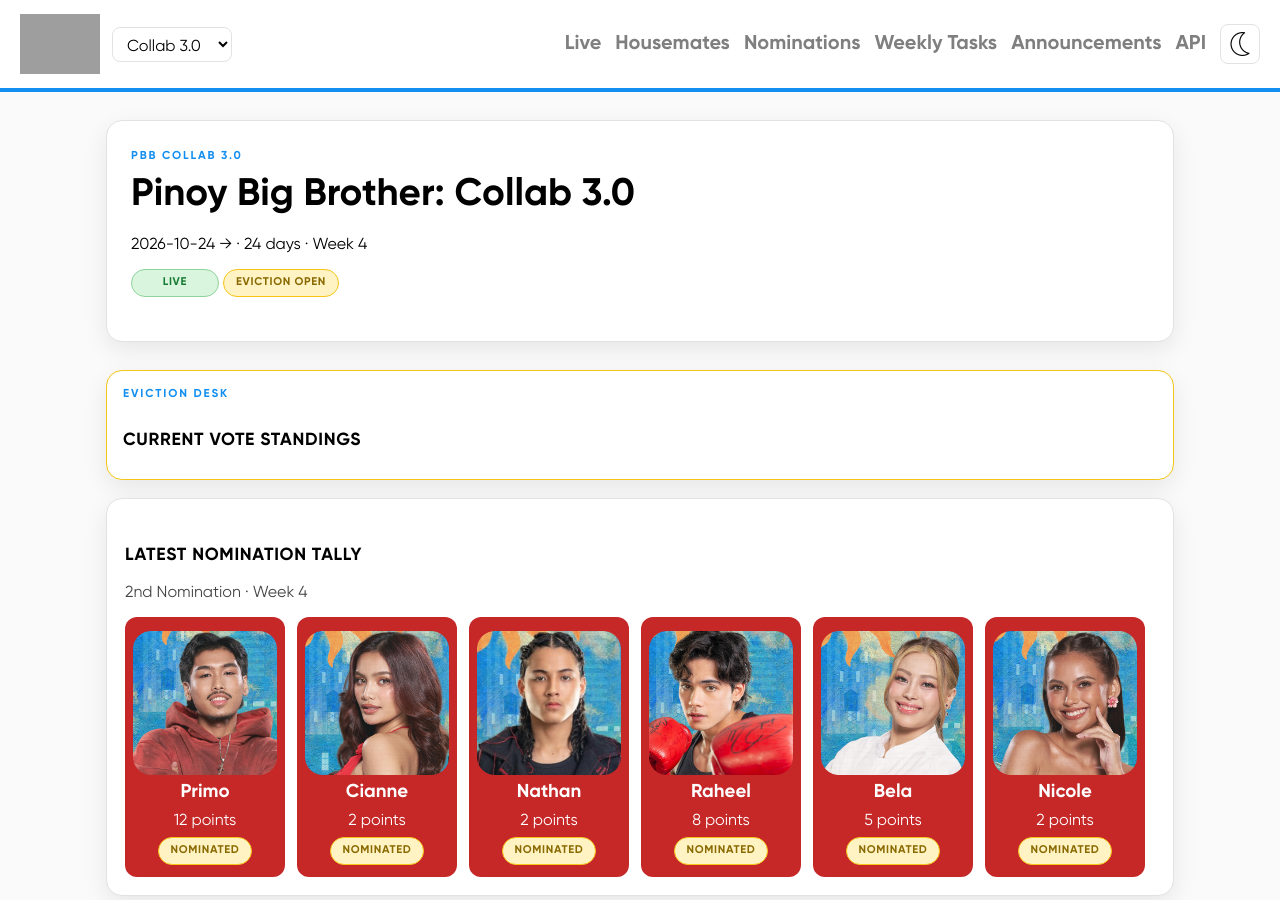
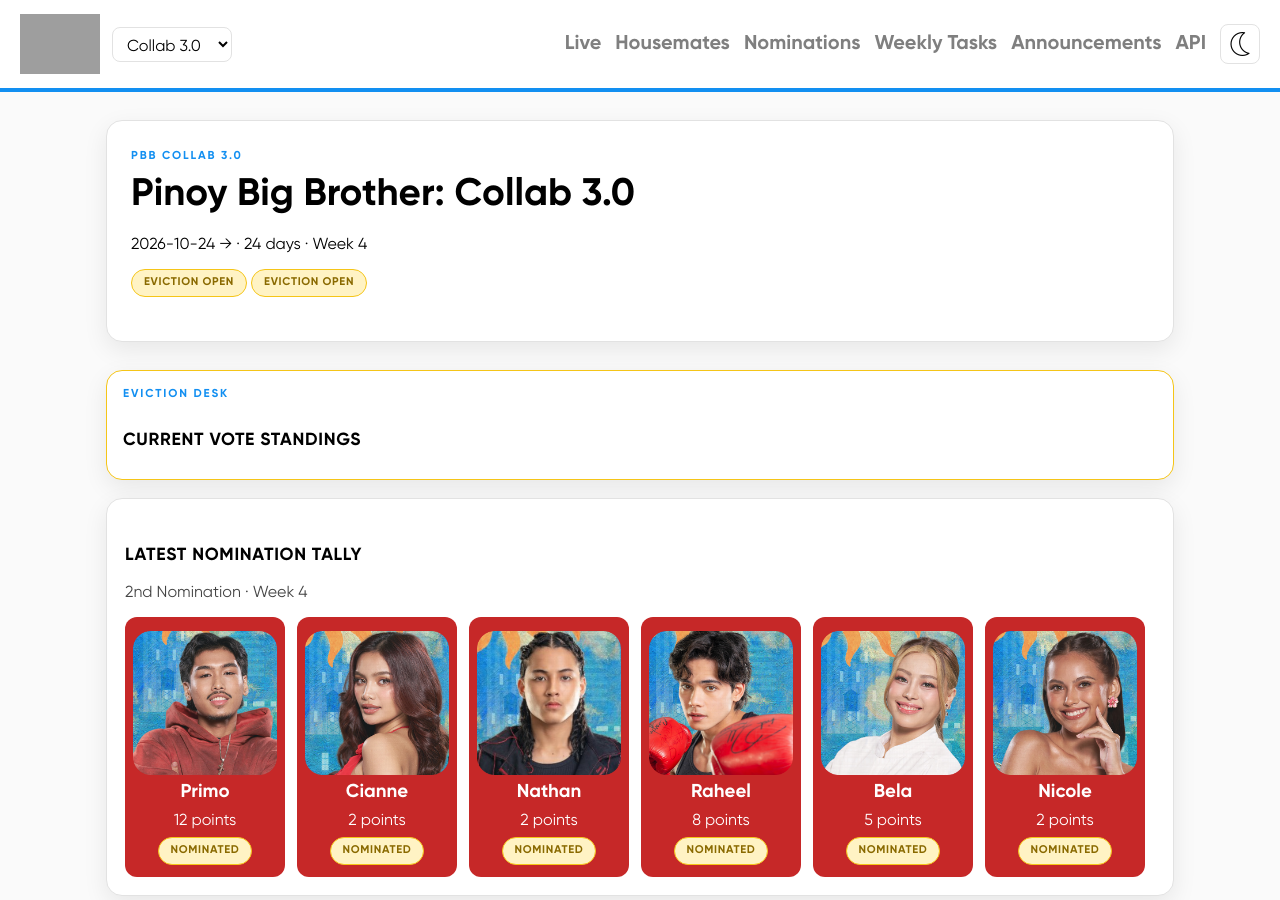
Before and after one commit to drpsphca/PHCASite-PBBUpdates, a Jekyll site: the page built from seasons/collab3/index.md, in a window 1280 px wide and 900 px high. Built offline with Jekyll 4.4.1, drawn with Linux system fonts in a browser that asks for light colours; grey boxes are pictures that could not be loaded.

Commit message:
20261116-02

```diff
--- a/_data/seasons/collab3/season.yml
+++ b/_data/seasons/collab3/season.yml
@@ -4,7 +4,7 @@ short_title: "PBB Collab 3.0"
 premiere: "2026-10-24"
 # finale: "null"
 days: 24
-status: live          # live | eviction_open | ended
+status: eviction_open          # live | eviction_open | ended
 voting_open: true
 current_week: 4
 current_day: 24
```
